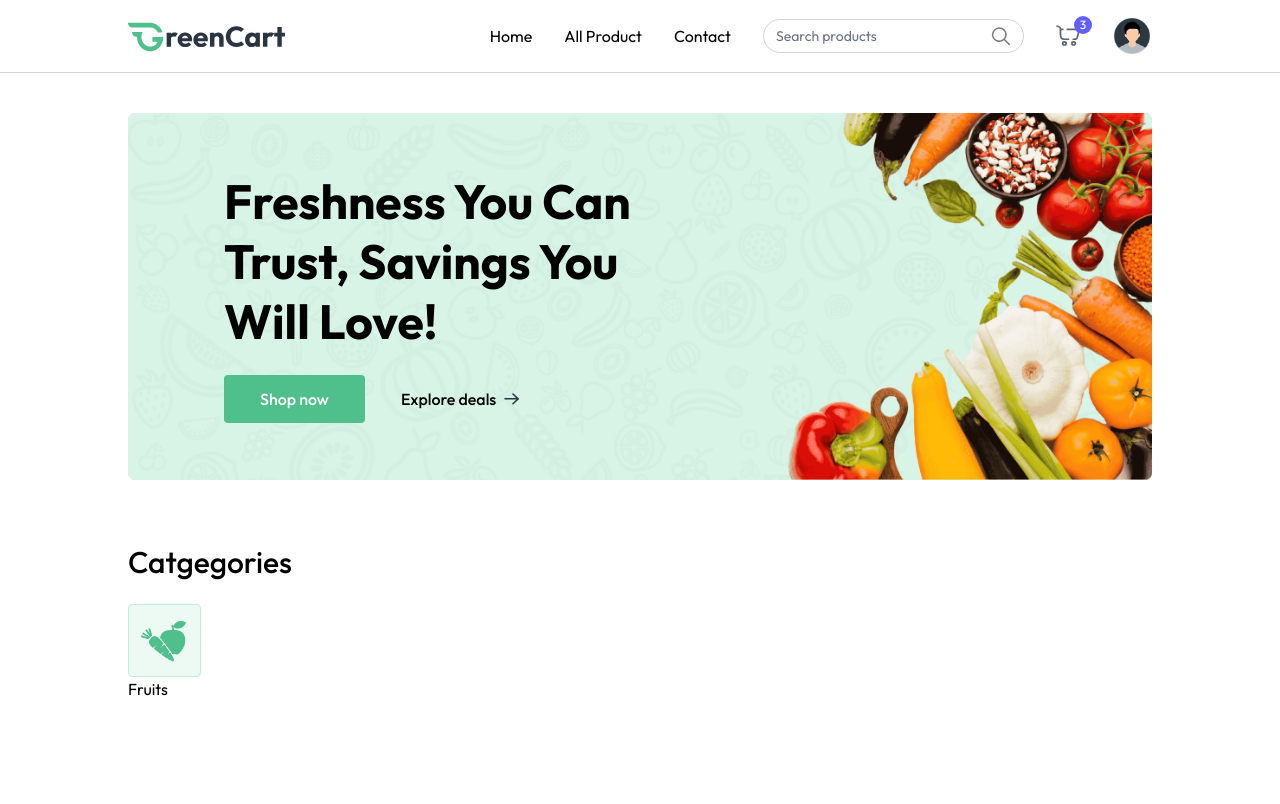
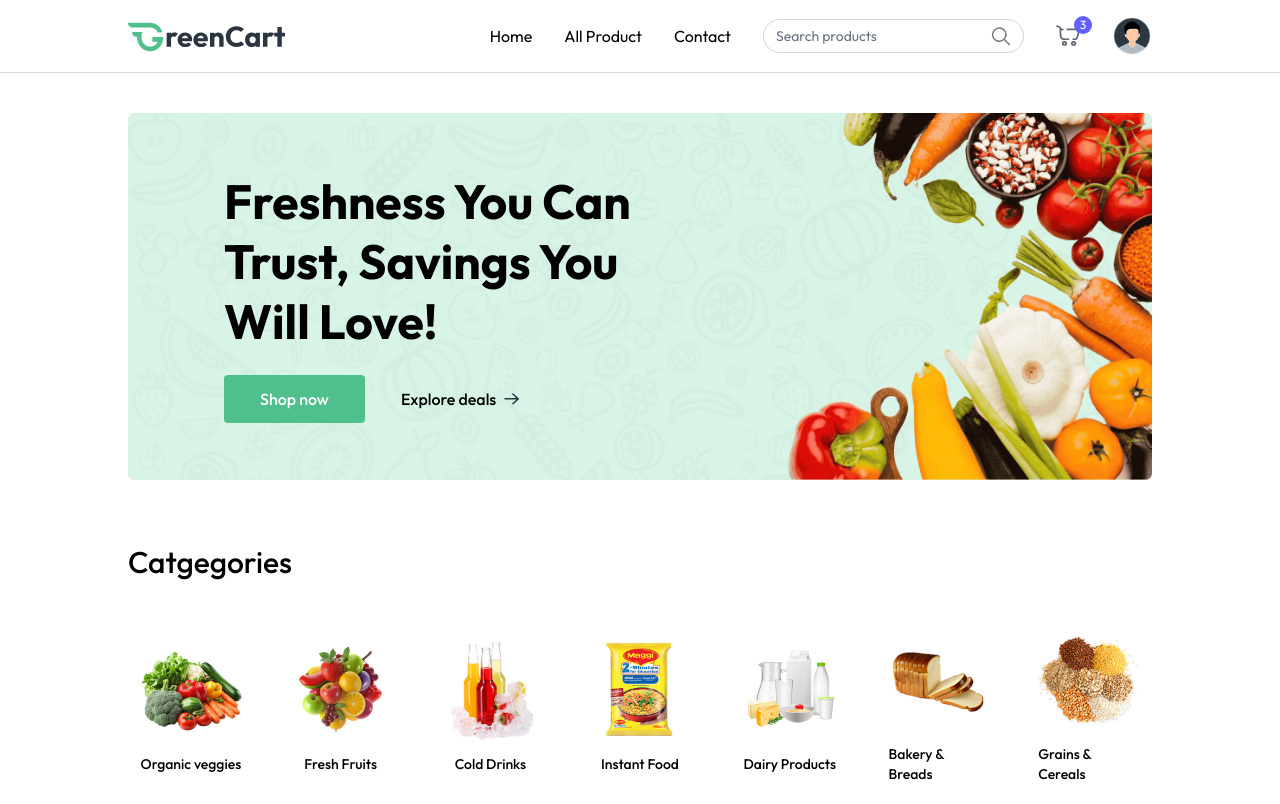
Before and after one commit to Praveen1692/GreenCart, a React (Vite) app in the folder Frontend/client/: page / in a window 1280 px wide. Built offline with nearby package versions, Linux system fonts and the light colour scheme.

Commit message:
Category

```diff
--- a/Frontend/client/src/components/Categories.jsx
+++ b/Frontend/client/src/components/Categories.jsx
@@ -1,19 +1,29 @@
-import React from 'react'
-import { assets } from '../assets/assets'
+import React from "react";
+import {  categories } from "../assets/assets";
 
 function Categories() {
   return (
-    <div className='mt-16'>
-        <p className='text-2xl md:text-3xl font-medium'>Catgegories</p>
-        <div className='grid grid-cols sm:grid-cols-3 md:grid-cols-5 lg:grid-cols-6 xl:grid-cols-7 mt-6 gap-6'>
-            <div className=''>
-                <img src={assets.box_icon} alt="categories" />
-                <p>Fruits</p>
+    <div className="mt-16">
+      <p className="text-2xl md:text-3xl font-medium">Catgegories</p>
+      <div className="grid grid-cols sm:grid-cols-3 md:grid-cols-5 lg:grid-cols-6 xl:grid-cols-7 mt-6 gap-6">
+        {categories.map((category, index) => {
+          return (
+            <div
+              key={index}
+              className="group cursor-pointer py-5 px-3 gap-2 rounded-lg flex flex-col justify-center items-center "
+            >
+              <img
+                src={category.image}
+                alt="categories"
+                className="group-hover:scale-108 transition max-w-28"
+              />
+              <p className="text-sm font-medium">{category.text}</p>
             </div>
-        </div>
-
+          );
+        })}
+      </div>
     </div>
-  )
+  );
 }
 
-export default Categories
+export default Categories;
```
